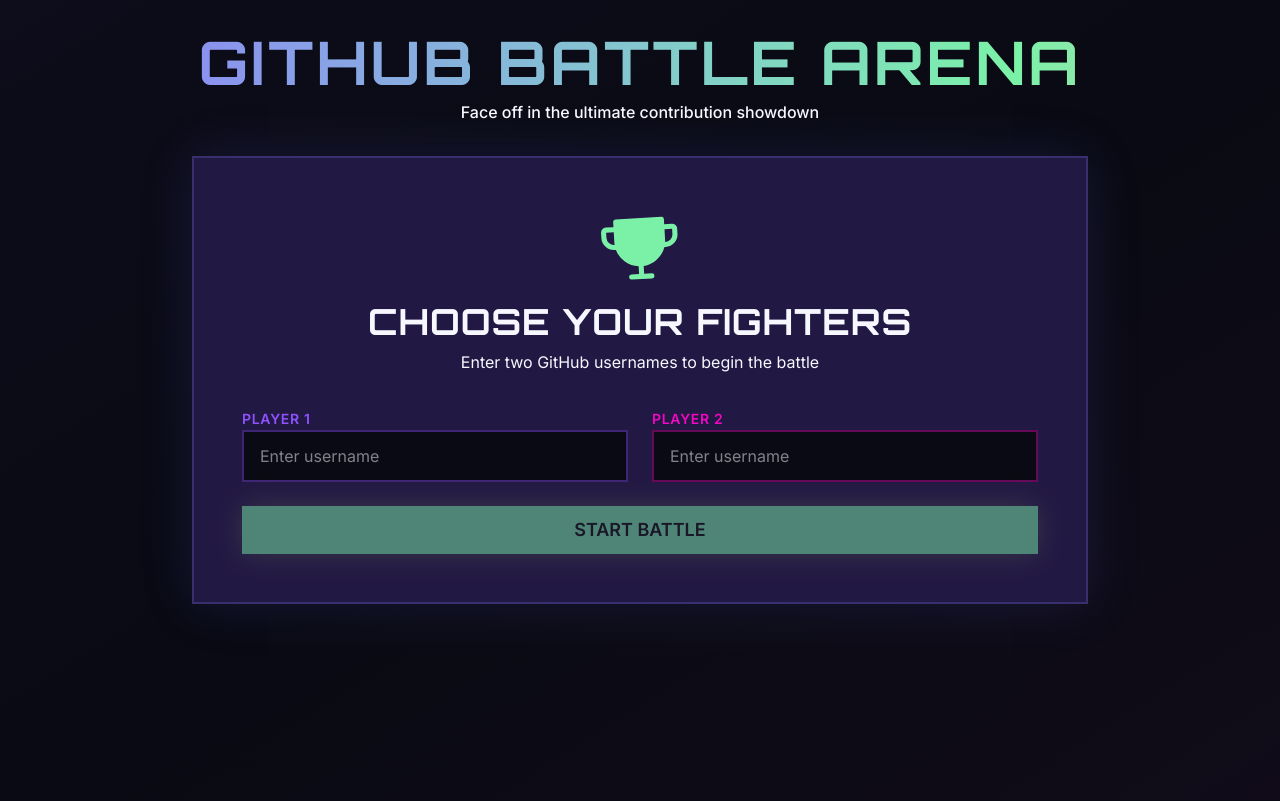
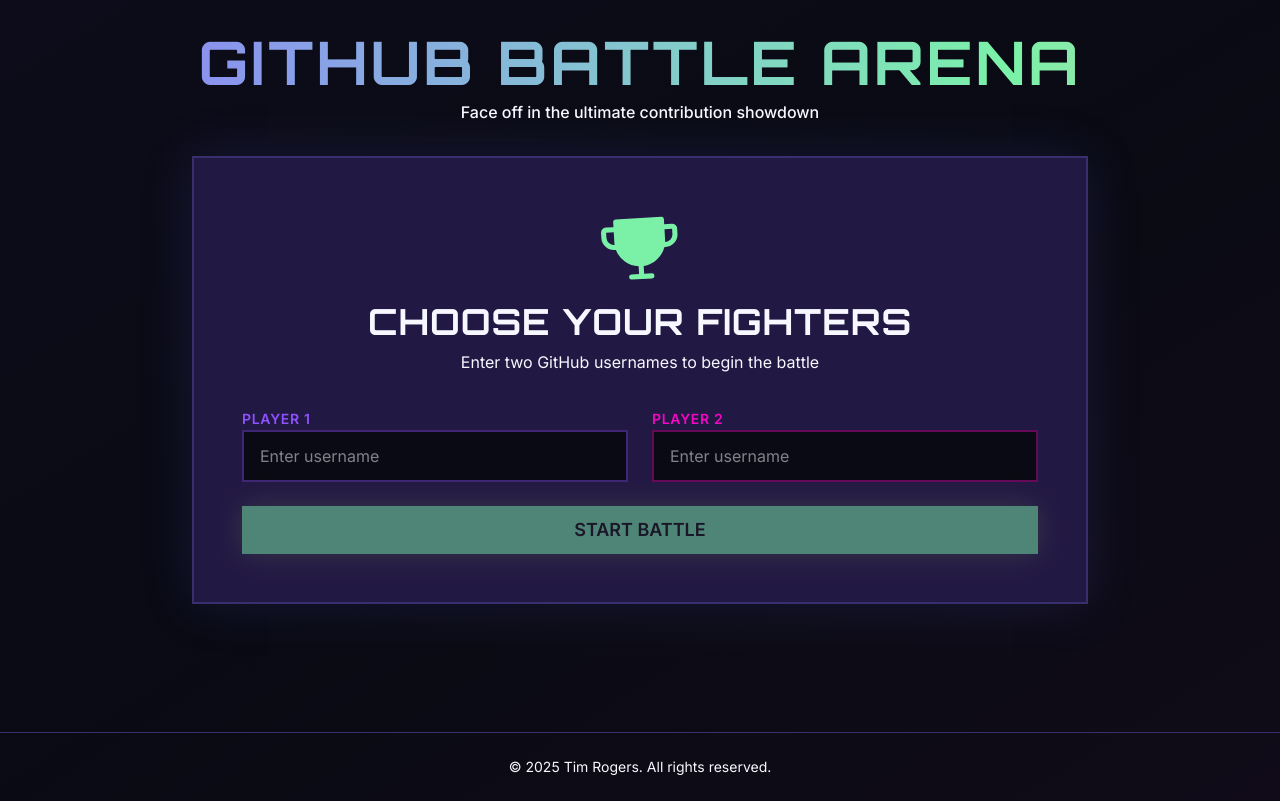
Before and after one commit to timrogers/github-arcade-s-hope, a React (Vite) app: page / in a window 1280 px wide. Built offline with nearby package versions, Linux system fonts and the light colour scheme.

Commit message:
Add copyright notice to bottom of page
Co-authored-by: timrogers <116134+timrogers@users.noreply.github.com>

```diff
--- a/src/App.tsx
+++ b/src/App.tsx
@@ -6,6 +6,7 @@ import { PlayerCard } from '@/components/PlayerCard'
 import { StatsComparison } from '@/components/StatsComparison'
 import { ContributionGraph } from '@/components/ContributionGraph'
 import { WinnerBanner } from '@/components/WinnerBanner'
+import { Footer } from '@/components/Footer'
 import { fetchGitHubUserData } from '@/lib/githubApi'
 import type { GitHubUser } from '@/lib/types'
 
@@ -221,6 +222,8 @@ function App() {
             )}
           </AnimatePresence>
         </main>
+
+        <Footer />
       </div>
     </div>
   )
--- /dev/null
+++ b/src/components/Footer.tsx
@@ -0,0 +1,7 @@
+export function Footer() {
+  return (
+    <footer className="py-6 px-4 md:px-8 text-center text-muted-foreground text-sm border-t border-border mt-16">
+      <p>© {new Date().getFullYear()} Tim Rogers. All rights reserved.</p>
+    </footer>
+  )
+}
```
